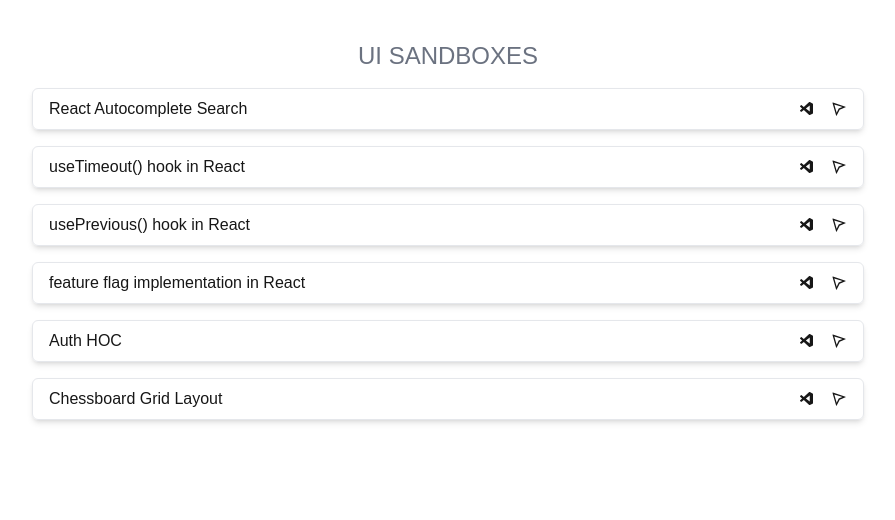
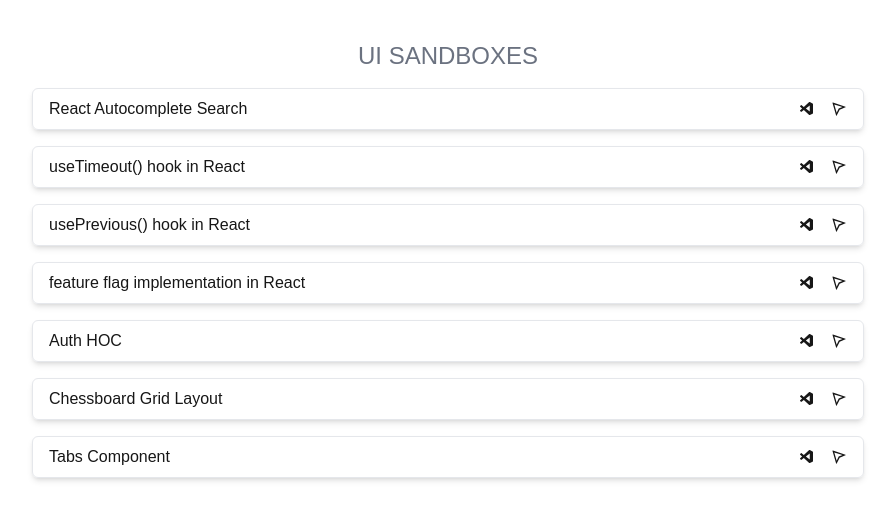
Before and after one commit to Easyvipin/github-like-portfolio, a Next.js app: page /challenges in a window 1280 px wide. Shown: the top 520 px of the page, without its empty margins (192-1087 px from the left). Built offline with nearby package versions, Linux system fonts and the light colour scheme.

Commit message:
added:tabs component

```diff
--- a/app/challenges/data.ts
+++ b/app/challenges/data.ts
@@ -35,6 +35,12 @@
     codeBase: "https://codesandbox.io/p/sandbox/chessboard-ff67cl",
     liveUrl: "https://ff67cl.csb.app/",
   },
+  {
+    id: "tabs-component",
+    label: "Tabs Component",
+    codeBase: "https://codesandbox.io/p/devbox/vj32d8",
+    liveUrl: "https://vj32d8-3000.csb.app/",
+  },
 ];
 
 export default ALL_CHALLANGES;
```
